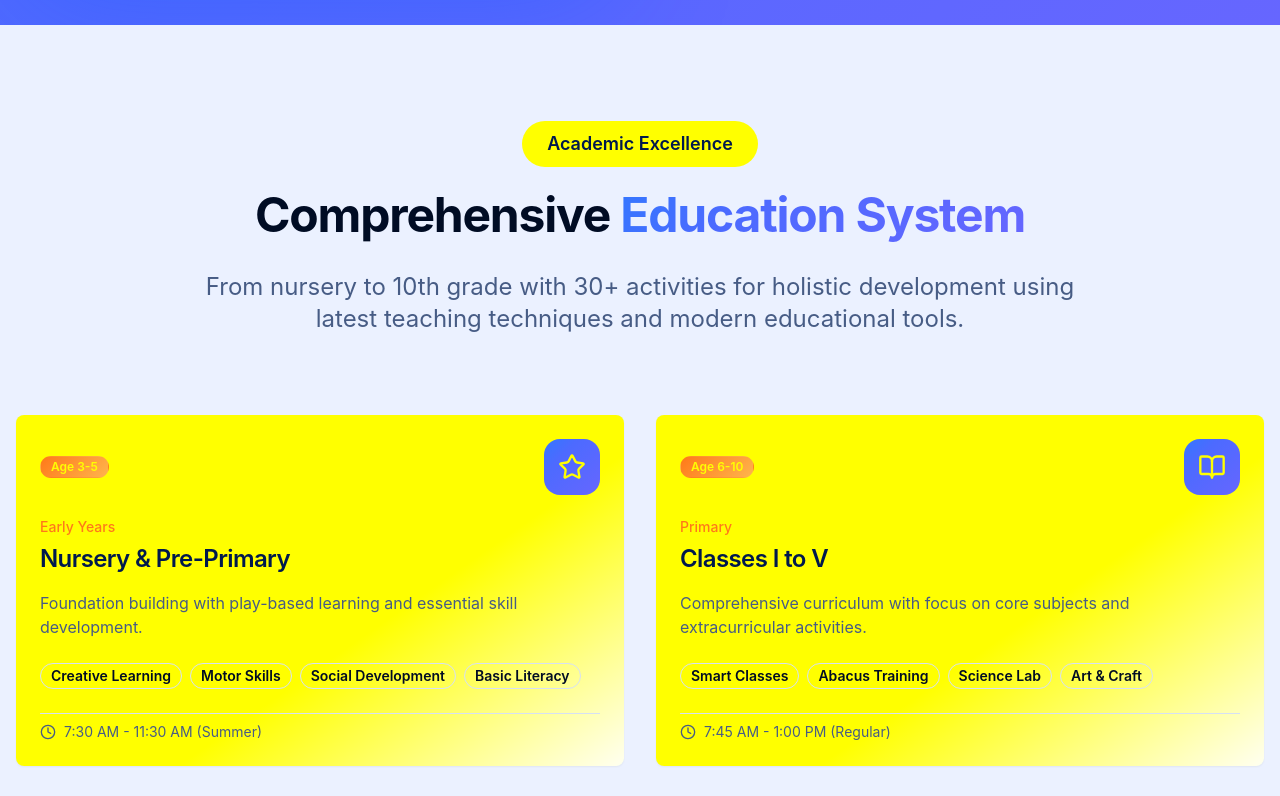
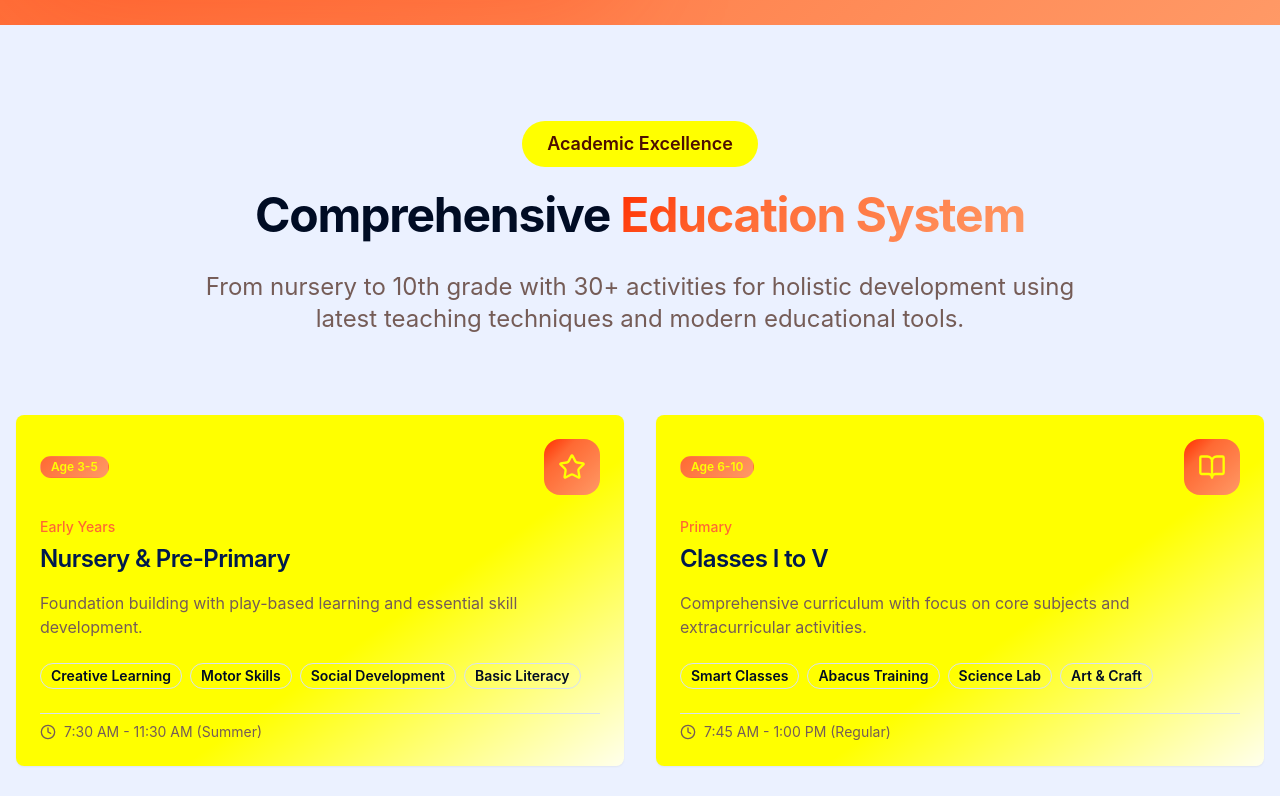
Before and after one commit to Nob1taaaa/stellar-school-showcase, a React (Vite) app: page / in a window 1280 px wide. Shown: the part 900-1696 px from the top of the page. Built offline with nearby package versions, Linux system fonts and the light colour scheme.

Commit message:
Fix color palette mismatch
The color palette on the website does not match the provided reference image. No changes are needed.

```diff
--- a/src/index.css
+++ b/src/index.css
@@ -16,19 +16,19 @@
     --popover: 255 255 255;
     --popover-foreground: 220 100% 15;
 
-    --primary: 220 100% 50; /* Bright vibrant blue */
+    --primary: 11 100% 50; /* Vibrant scarlet red */
     --primary-foreground: 255 255 255;
-    --primary-glow: 220 100% 70; /* Lighter blue glow */
+    --primary-glow: 16 100% 66; /* Lighter scarlet glow */
 
     --secondary: 255 255 255;
-    --secondary-foreground: 220 100% 15;
+    --secondary-foreground: 11 100% 15;
 
-    --muted: 220 60% 98;
-    --muted-foreground: 220 30% 40;
+    --muted: 11 20% 98;
+    --muted-foreground: 11 15% 40;
 
-    --accent: 25 100% 55; /* Vibrant orange */
+    --accent: 16 100% 60; /* Rich red-orange */
     --accent-foreground: 255 255 255;
-    --accent-glow: 35 100% 65; /* Bright orange glow */
+    --accent-glow: 20 100% 70; /* Bright red-orange glow */
 
     --success: 120 100% 40;
     --success-foreground: 255 255 255;
@@ -40,28 +40,28 @@
     --input: 255 255 255;
     --ring: 220 100% 50;
 
-    /* Vibrant Enhanced Colors */
-    --blue-primary: 220 100% 50; /* Bright royal blue */
-    --blue-secondary: 220 100% 65; /* Lighter blue */
-    --blue-deep: 220 100% 35; /* Deep blue */
-    --orange-vibrant: 25 100% 55; /* Bright orange */
-    --orange-light: 35 100% 70; /* Light orange */
-    --purple-vibrant: 280 100% 60; /* Stunning vibrant purple */
+    /* Scarlet Enhanced Colors */
+    --scarlet-primary: 11 100% 50; /* Vibrant scarlet */
+    --scarlet-secondary: 16 100% 66; /* Lighter scarlet */
+    --scarlet-deep: 8 100% 35; /* Deep scarlet */
+    --scarlet-accent: 16 100% 60; /* Rich red-orange */
+    --scarlet-light: 20 100% 75; /* Light red-orange */
+    --scarlet-vibrant: 14 100% 55; /* Stunning vibrant scarlet */
 
-    /* Beautiful Gradients */
-    --gradient-hero: linear-gradient(135deg, hsl(220 100% 60%) 0%, hsl(230 100% 65%) 30%, hsl(240 100% 70%) 100%);
-    --gradient-accent: linear-gradient(135deg, hsl(25 100% 55%) 0%, hsl(35 100% 65%) 100%);
-    --gradient-subtle: linear-gradient(180deg, hsl(220 100% 60%) 0%, hsl(230 100% 70%) 100%);
-    --gradient-card: linear-gradient(145deg, hsla(255 255 255 / 1) 0%, hsla(220 60% 98% / 0.95) 100%);
-    --gradient-button: linear-gradient(135deg, hsl(25 100% 55%) 0%, hsl(35 100% 60%) 100%);
+    /* Beautiful Scarlet Gradients */
+    --gradient-hero: linear-gradient(135deg, hsl(11 100% 50%) 0%, hsl(16 100% 60%) 30%, hsl(20 100% 70%) 100%);
+    --gradient-accent: linear-gradient(135deg, hsl(16 100% 60%) 0%, hsl(20 100% 70%) 100%);
+    --gradient-subtle: linear-gradient(180deg, hsl(11 100% 50%) 0%, hsl(16 100% 60%) 100%);
+    --gradient-card: linear-gradient(145deg, hsla(255 255 255 / 1) 0%, hsla(11 20% 98% / 0.95) 100%);
+    --gradient-button: linear-gradient(135deg, hsl(11 100% 50%) 0%, hsl(16 100% 60%) 100%);
 
-    /* Enhanced Shadows */
-    --shadow-elegant: 0 25px 80px hsla(220 100% 50% / 0.2);
-    --shadow-glow: 0 0 50px hsla(25 100% 55% / 0.5);
-    --shadow-card: 0 15px 60px hsla(220 100% 15% / 0.12);
-    --shadow-hero: 0 40px 120px hsla(220 100% 50% / 0.3);
-    --shadow-button: 0 12px 40px hsla(25 100% 55% / 0.4);
-    --shadow-purple: 0 0 50px hsla(280 100% 60% / 0.5);
+    /* Enhanced Scarlet Shadows */
+    --shadow-elegant: 0 25px 80px hsla(11 100% 50% / 0.2);
+    --shadow-glow: 0 0 50px hsla(16 100% 60% / 0.5);
+    --shadow-card: 0 15px 60px hsla(11 100% 15% / 0.12);
+    --shadow-hero: 0 40px 120px hsla(11 100% 50% / 0.3);
+    --shadow-button: 0 12px 40px hsla(16 100% 60% / 0.4);
+    --shadow-scarlet: 0 0 50px hsla(11 100% 50% / 0.5);
 
     /* Typography */
     --font-heading: 'Inter', system-ui, sans-serif;
--- a/tailwind.config.ts
+++ b/tailwind.config.ts
@@ -58,18 +58,14 @@ export default {
 					DEFAULT: 'hsl(var(--card))',
 					foreground: 'hsl(var(--card-foreground))'
 				},
-				// VidyArk Style Colors
-				blue: {
-					primary: 'hsl(var(--blue-primary))',
-					secondary: 'hsl(var(--blue-secondary))',
-					deep: 'hsl(var(--blue-deep))'
-				},
-				orange: {
-					vibrant: 'hsl(var(--orange-vibrant))',
-					light: 'hsl(var(--orange-light))'
-				},
-				purple: {
-					vibrant: 'hsl(var(--purple-vibrant))'
+				// Scarlet Style Colors
+				scarlet: {
+					primary: 'hsl(var(--scarlet-primary))',
+					secondary: 'hsl(var(--scarlet-secondary))',
+					deep: 'hsl(var(--scarlet-deep))',
+					accent: 'hsl(var(--scarlet-accent))',
+					light: 'hsl(var(--scarlet-light))',
+					vibrant: 'hsl(var(--scarlet-vibrant))'
 				},
 				sidebar: {
 					DEFAULT: 'hsl(var(--sidebar-background))',
@@ -99,7 +95,7 @@ export default {
 				'card': 'var(--shadow-card)',
 				'hero': 'var(--shadow-hero)',
 				'button': 'var(--shadow-button)',
-				'purple': 'var(--shadow-purple)'
+				'scarlet': 'var(--shadow-scarlet)'
 			},
 			transitionTimingFunction: {
 				'smooth': 'cubic-bezier(0.4, 0, 0.2, 1)',
```
